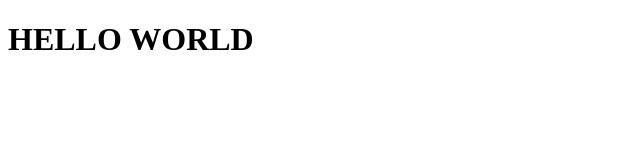
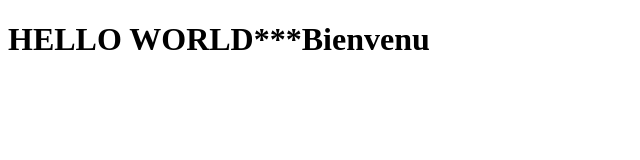
Before and after one commit to WiamaDigital/projet-web, a plain HTML site: page index.htm in a window 1280 px wide. Shown: the whole page, without its empty margins (0-640 px from the left). Drawn offline with Linux system fonts and the light colour scheme.

Commit message:
Add *** et Bienvenu

```diff
--- a/index.htm
+++ b/index.htm
@@ -7,6 +7,6 @@
   <title>Document</title>
 </head>
 <body>
-  <h1>HELLO WORLD</h1>
+  <h1>HELLO WORLD***Bienvenu </h1>
 </body>
 </html>
```
